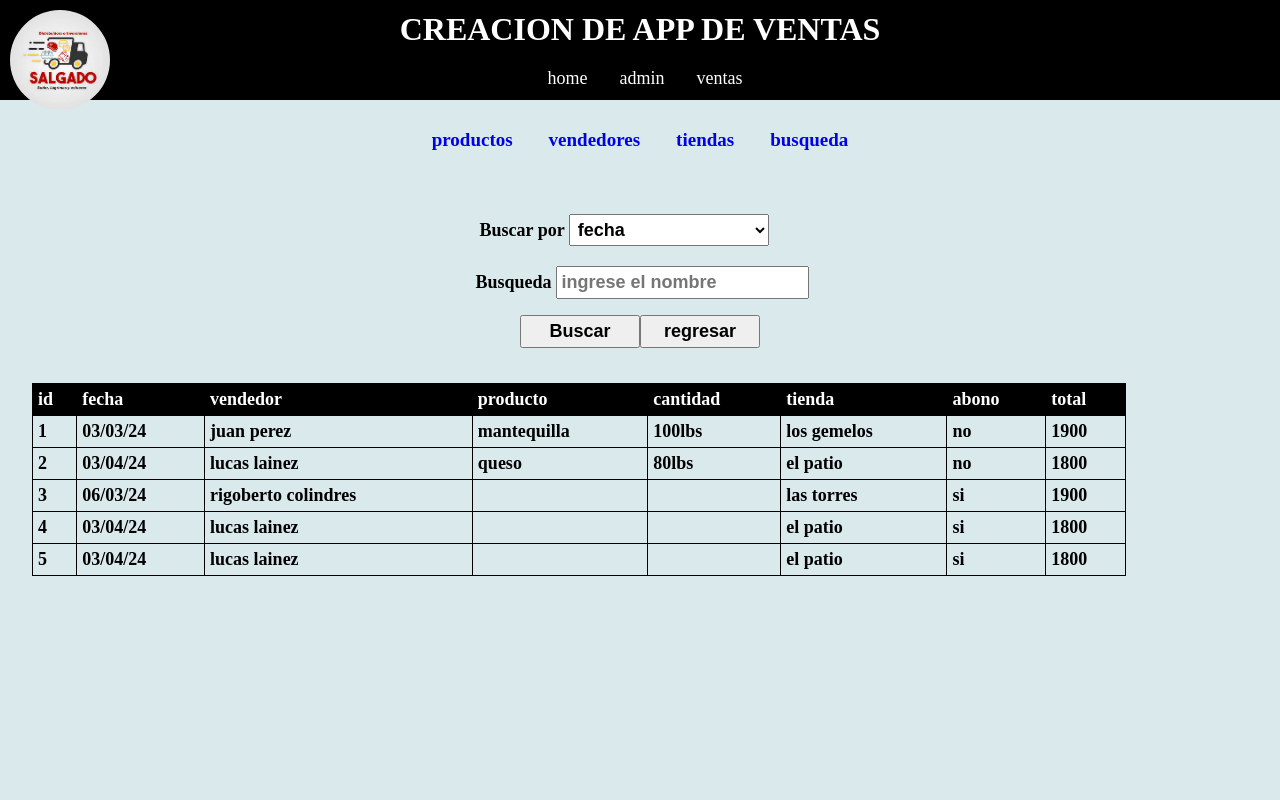
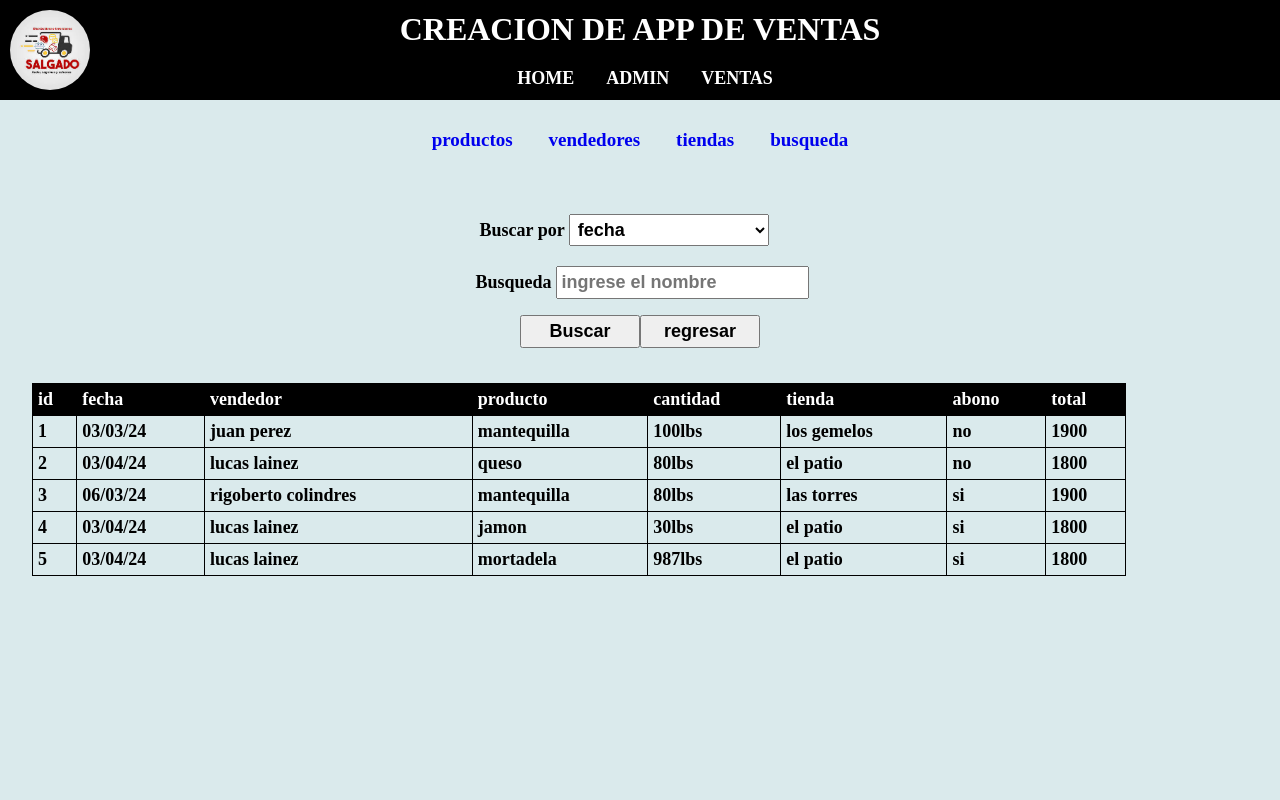
Before and after one commit to edG5LATAN/pruebaVentas, a React (Vite) app: page /admin/busqueda in a window 1280 px wide. Shown: the top 800 px of the page. Built offline with nearby package versions, Linux system fonts and the light colour scheme.

Commit message:
proyectos ventas

```diff
--- a/src/components/busqueda/Busqueda.jsx
+++ b/src/components/busqueda/Busqueda.jsx
@@ -2,86 +2,102 @@ import React, { useState } from "react";
 import "./Busqueda.css";
 
 function Busqueda() {
-
-  const[data,setdata]=useState([{
-    id:1,
-    fecha:"03/03/24",
-    vendedor:"juan perez",
-    productos:"mantequilla",
-    cantidad:"100lbs",
-    tienda:"los gemelos",
-    abono:"no",
-    total:1900
+  let datainfo=[
+    {
+      id: 1,
+      fecha: "03/03/24",
+      vendedor: "juan perez",
+      productos: "mantequilla",
+      cantidad: "100lbs",
+      tienda: "los gemelos",
+      abono: "no",
+      total: 1900,
     },
     {
-    id:2,
-    fecha:"03/04/24",
-    vendedor:"lucas lainez",
-    productos:"queso",
-    cantidad:"80lbs",
-    tienda:"el patio",
-    abono:"no",
-    total:1800
+      id: 2,
+      fecha: "03/04/24",
+      vendedor: "lucas lainez",
+      productos: "queso",
+      cantidad: "80lbs",
+      tienda: "el patio",
+      abono: "no",
+      total: 1800,
     },
     {
-    id:3,
-    fecha:"06/03/24",
-    vendedor:"rigoberto colindres",
-    productos:"",
-    cantidad:"",
-    tienda:"las torres",
-    abono:"si",
-    total:1900
+      id: 3,
+      fecha: "06/03/24",
+      vendedor: "rigoberto colindres",
+      productos: "mantequilla",
+      cantidad: "80lbs",
+      tienda: "las torres",
+      abono: "si",
+      total: 1900,
     },
     {
-    id:4,
-    fecha:"03/04/24",
-    vendedor:"lucas lainez",
-    productos:"",
-    cantidad:"",
-    tienda:"el patio",
-    abono:"si",
-    total:1800
+      id: 4,
+      fecha: "03/04/24",
+      vendedor: "lucas lainez",
+      productos: "jamon",
+      cantidad: "30lbs",
+      tienda: "el patio",
+      abono: "si",
+      total: 1800,
     },
     {
-    id:5,
-    fecha:"03/04/24",
-    vendedor:"lucas lainez",
-    productos:"",
-    cantidad:"",
-    tienda:"el patio",
-    abono:"si",
-    total:1800
-  }])
-  const [select,setselect]=useState("")
-  const[variable,setvariable]=useState("")
+      id: 5,
+      fecha: "03/04/24",
+      vendedor: "lucas lainez",
+      productos: "mortadela",
+      cantidad: "987lbs",
+      tienda: "el patio",
+      abono: "si",
+      total: 1800,
+    },
+  ]
+  const [data, setdata] = useState(datainfo);
+  const [select, setselect] = useState("");
+  const [variable, setvariable] = useState("");
 
-  const buscar=()=>{
-    let ddtt=data.filter(res=>{
-      return res[select]==variable
-    })
+  const buscar = () => {
+    let inf=select
+    let var1=variable
+    if (inf != "" && var1 != "") {
+      let ddtt = data.filter((res) => {
+        return res[inf] == var1;
+      });
       setdata(ddtt)
+    } else {
+      setdata(datainfo)
     }
 
-  const regresar=()=>{
-     setdata(data)
-  }
+  };
+
+  const regresar = () => {
+    setdata(datainfo);
+  };
 
   return (
     <div className="busqueda">
       <div className="busqueda-busqueda">
         <div className="busqueda-opciones">
           <label>Buscar por</label>
-          <select onChange={(e)=>setselect(e.target.value)}  name="" id="">
+          <select onChange={(e) => setselect(e.target.value)} name="" id="">
             <option value="fecha">fecha</option>
             <option value="vendedor">vendedor</option>
-            <option value="prodducto">producto</option>
+            <option value="productos">producto</option>
             <option value="tienda">tienda</option>
           </select>
         </div>
         <div className="busqueda-busqueda-info">
           <label>Busqueda</label>
-          <input onChange={(e)=>setvariable(e.target.value)} value={variable} type="search" name="" id="" placeholder="ingrese el nombre" />
+          <input
+            onChange={(e) => setvariable(e.target.value)}
+            value={variable}
+            type="search"
+            name=""
+            id=""
+            placeholder="ingrese el nombre"
+          />
         </div>
         <div className="busqueda-botones">
           <button onClick={buscar}>Buscar</button>
@@ -104,9 +120,9 @@ function Busqueda() {
             </tr>
           </thead>
           <tbody>
-            {
-              data.map((res,index)=>{
-                return<tr key={index}>
+            {data.map((res, index) => {
+              return (
+                <tr key={index}>
                   <td>{res.id}</td>
                   <td>{res.fecha}</td>
                   <td>{res.vendedor}</td>
@@ -116,8 +132,8 @@ function Busqueda() {
                   <td>{res.abono}</td>
                   <td>{res.total}</td>
                 </tr>
-              })
-            }
+              );
+            })}
           </tbody>
         </table>
       </div>
--- a/src/components/empleados/Empleados.css
+++ b/src/components/empleados/Empleados.css
@@ -8,7 +8,7 @@
 }
 
 .empleado-form{
-  width: 90%;
+  width: 70%;
   display: flex;
   flex-direction: column;
 }
@@ -59,6 +59,9 @@
   background-color: lightblue;
 }
 @media (max-width:480px) {
+  .empleado-form{
+    width: 90%;
+  }
   .empleado-form-botones>button{
     width: 120px;
     padding: 4px;
--- a/src/components/header/Header.css
+++ b/src/components/header/Header.css
@@ -9,7 +9,7 @@
   height: 100px;
 }
 .header>img{
-  width: 100px;
+  width: 80px;
   border-radius: 50%;
   position: absolute;
   top: 10px;
@@ -38,10 +38,13 @@ nav>ul>li{
   color: white;
   list-style: none;
   font-size: 18px;
+  font-weight: bold;
+  text-transform: uppercase;
 }
 nav>ul>li:hover{
   scale: 1.03;
   cursor: pointer;
+  color: lightblue;
 }
 @media (max-width:480px) {
   .header{
@@ -75,7 +78,7 @@ nav>ul>li:hover{
   nav>ul>li{
     color: white;
     list-style: none;
-    font-size: 18px;
+    font-size: 12px;
     padding: 5px 10px;
     border: 1px solid blue;
     border-radius: 10px;
--- a/src/components/productos/Productos.css
+++ b/src/components/productos/Productos.css
@@ -70,6 +70,9 @@ margin: 10px 0;
   cursor: pointer;
 }
 @media (max-width:480px){
+  .productos-form{
+    width: 98%;
+  }
   .productos-form-botones>button{
     width: 120px;
     padding: 4px;
--- a/src/components/tiendas/Tiendas.css
+++ b/src/components/tiendas/Tiendas.css
@@ -9,7 +9,7 @@
 .tienda-form{
   display: flex;
   justify-content: center;
-  width: 100%;
+  width: 70%;
   justify-content: center;
 }
 .tienda-form>form{
@@ -58,3 +58,8 @@
 .tiendas-table>table>tbody>tr:hover{
   background-color: lightblue;
 }
+@media (max-width:480px) {
+  .tienda-form{
+    width: 98%;
+  }
+}
--- a/src/components/ventas/Ventas.css
+++ b/src/components/ventas/Ventas.css
@@ -10,7 +10,7 @@
   overflow: hidden;
 }
 .ventas-forms{
-  width: 90%;
+  width: 70%;
   display: flex;
   flex-direction: column;
 
@@ -80,6 +80,9 @@
   margin: 4px;
 }
 @media (max-width:480px) {
+  .ventas-forms{
+    width: 90%;
+  }
 
   .ventas-botones{
     width: 100%;
```
Lines whose indentation alone changed are shown as unchanged.
